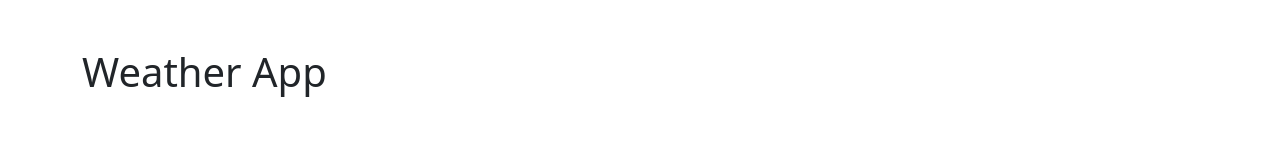
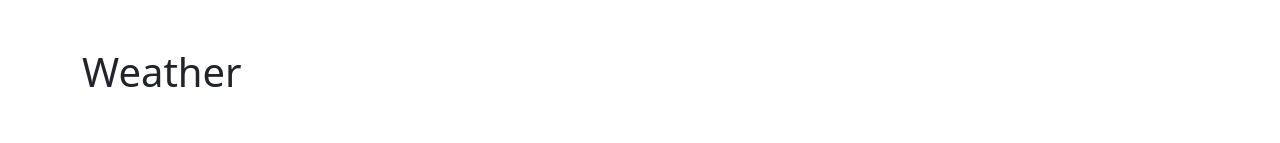
Before and after one commit to robsd/js-weather, a plain HTML site: page index.html in a window 1280 px wide. Shown: the top 143 px of the page. Drawn offline with nearby package versions, Linux system fonts and the light colour scheme.

Commit message:
Add files via upload

```diff
--- a/index.html
+++ b/index.html
@@ -5,11 +5,11 @@
 		<meta name="viewport" content="width=device-width, initial-scale=1">
 		<link rel="stylesheet" href="https://cdnjs.cloudflare.com/ajax/libs/twitter-bootstrap/5.1.0/css/bootstrap.min.css">
 		<link rel="stylesheet" href="https://cdnjs.cloudflare.com/ajax/libs/font-awesome/5.15.4/css/all.min.css">
-		<title>Weather App</title>
+		<title>Weather</title>
 	</head>
 	<body>
 		<div class="container my-5">
-			<h1 class="mb-5">Weather App</h1>
+			<h1 class="mb-5">Weather</h1>
 			<div class="card mb-5">
 				<div class="card-body">
 					<div class="input-group">
```
